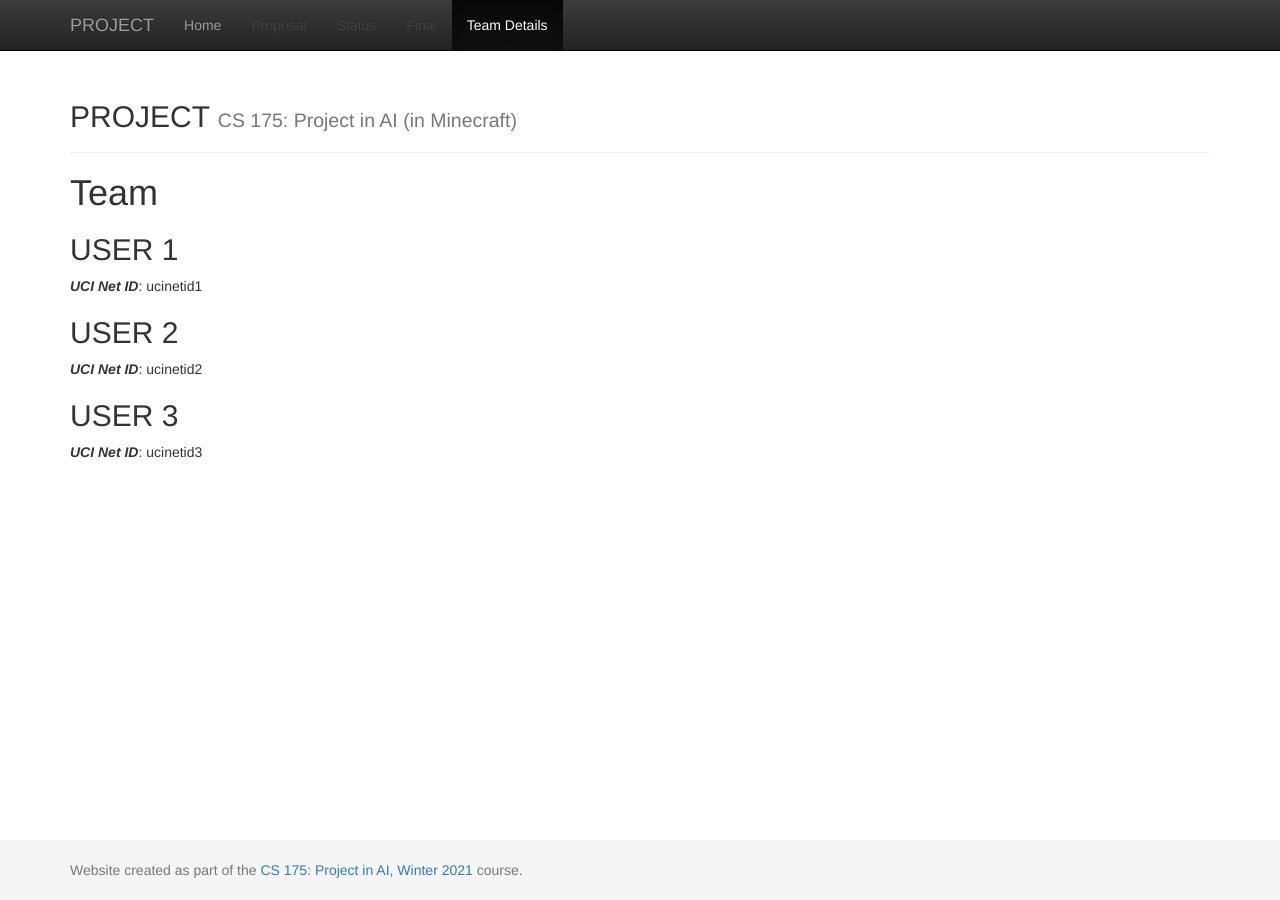
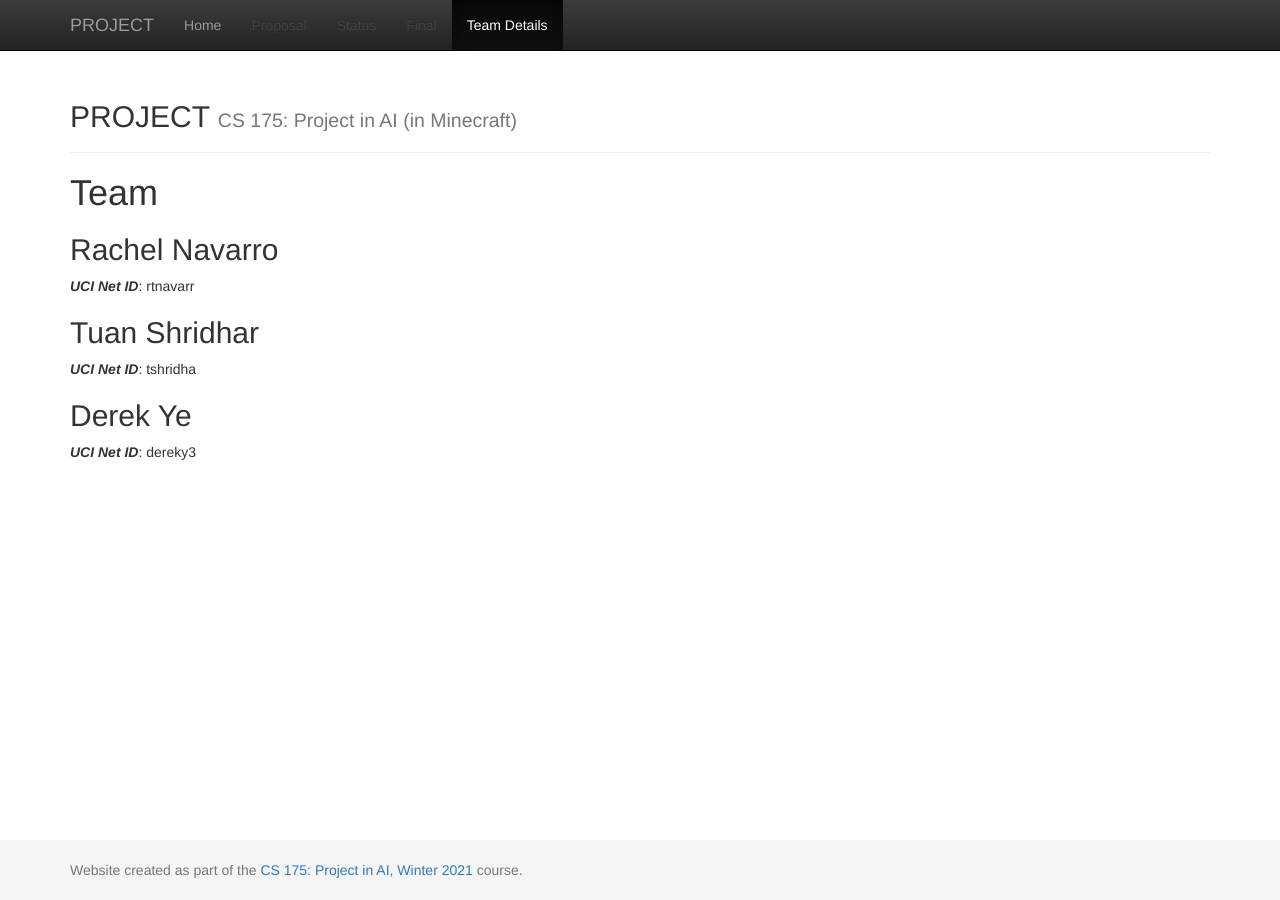
Before and after one commit to rtnavarr/survivai, a Jekyll site: the page built from docs/team.md, in a window 1280 px wide. Built offline with Jekyll 4.4.1, drawn with Linux system fonts in a browser that asks for light colours.

Commit message:
update team info

```diff
--- a/docs/team.md
+++ b/docs/team.md
@@ -6,11 +6,11 @@ title:  Team
 # {{ page.title }}
 
 
-## USER 1
-***UCI Net ID***: ucinetid1
+## Rachel Navarro
+***UCI Net ID***: rtnavarr
 
-## USER 2
-***UCI Net ID***: ucinetid2
+## Tuan Shridhar
+***UCI Net ID***: tshridha
 
-## USER 3
-***UCI Net ID***: ucinetid3
+## Derek Ye
+***UCI Net ID***: dereky3
```
